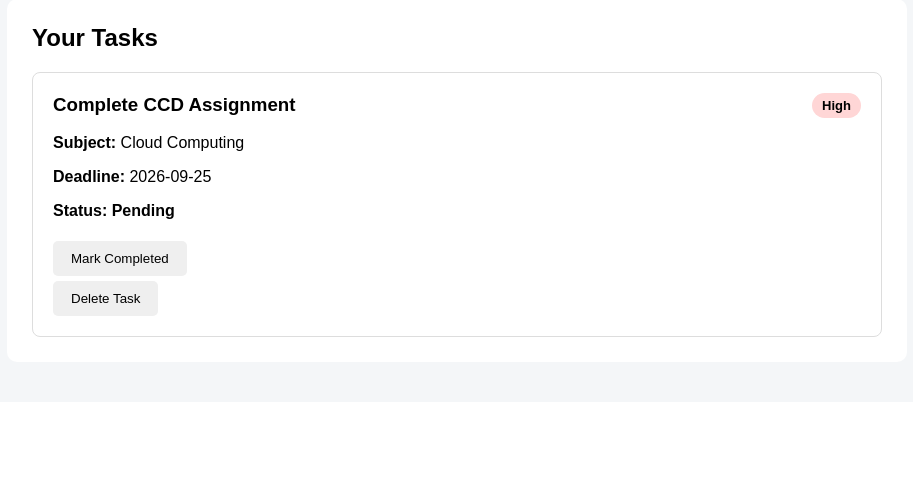
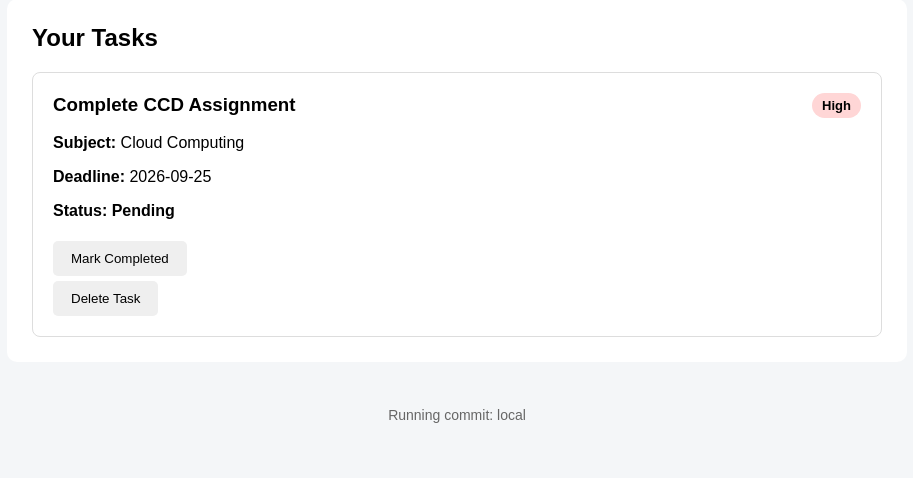
Before and after one commit to bhujbalpayal944-beep/student-task-management-system, a Flask app: page / in a window 1280 px wide. Shown: the part 1470-1948 px from the top of the page, without its empty margins (183-1096 px from the left). Before the commit the page ends 1807 px from the top, so only its background shows below. Run offline with Flask 3, Linux system fonts and the light colour scheme.

Commit message:
feat: add Render commit ID footer

```diff
--- a/app.py
+++ b/app.py
@@ -1,6 +1,11 @@
-from flask import Flask, render_template, request, redirect, url_for, jsonify
+import os
+
+from flask import Flask, render_template, request, redirect
+from flask import url_for, jsonify
+
 
 app = Flask(__name__)
+
 
 # Temporary task storage
 tasks = [
@@ -79,6 +84,13 @@ def home():
         1 for task in tasks if task["priority"] == "High"
     )
 
+    # Get the commit ID supplied by Render.
+    # Show "local" when running on the local computer.
+    commit_id = os.getenv("RENDER_GIT_COMMIT", "local")
+
+    # Display only the first 7 characters of the commit ID.
+    commit_id = commit_id[:7]
+
     return render_template(
         "index.html",
         tasks=filtered_tasks,
@@ -88,7 +100,8 @@ def home():
         total_tasks=total_tasks,
         completed_tasks=completed_tasks,
         pending_tasks=pending_tasks,
-        high_priority_tasks=high_priority_tasks
+        high_priority_tasks=high_priority_tasks,
+        commit_id=commit_id
     )
 
 
--- a/static/style.css
+++ b/static/style.css
@@ -208,3 +208,12 @@ button {
 .sort-section select {
     margin-top: 5px;
 }
+/* Commit ID Footer */
+
+footer {
+    text-align: center;
+    margin-top: 30px;
+    padding: 15px;
+    color: #666;
+    font-size: 14px;
+}
--- a/templates/index.html
+++ b/templates/index.html
@@ -402,6 +402,12 @@
 
         </section>
 
+
+        <!-- Required CCA Commit Footer -->
+        <footer>
+            Running commit: {{ commit_id }}
+        </footer>
+
     </div>
 
 </body>
```
Also changed, not shown: test_app.py (+9 -0 lines).
